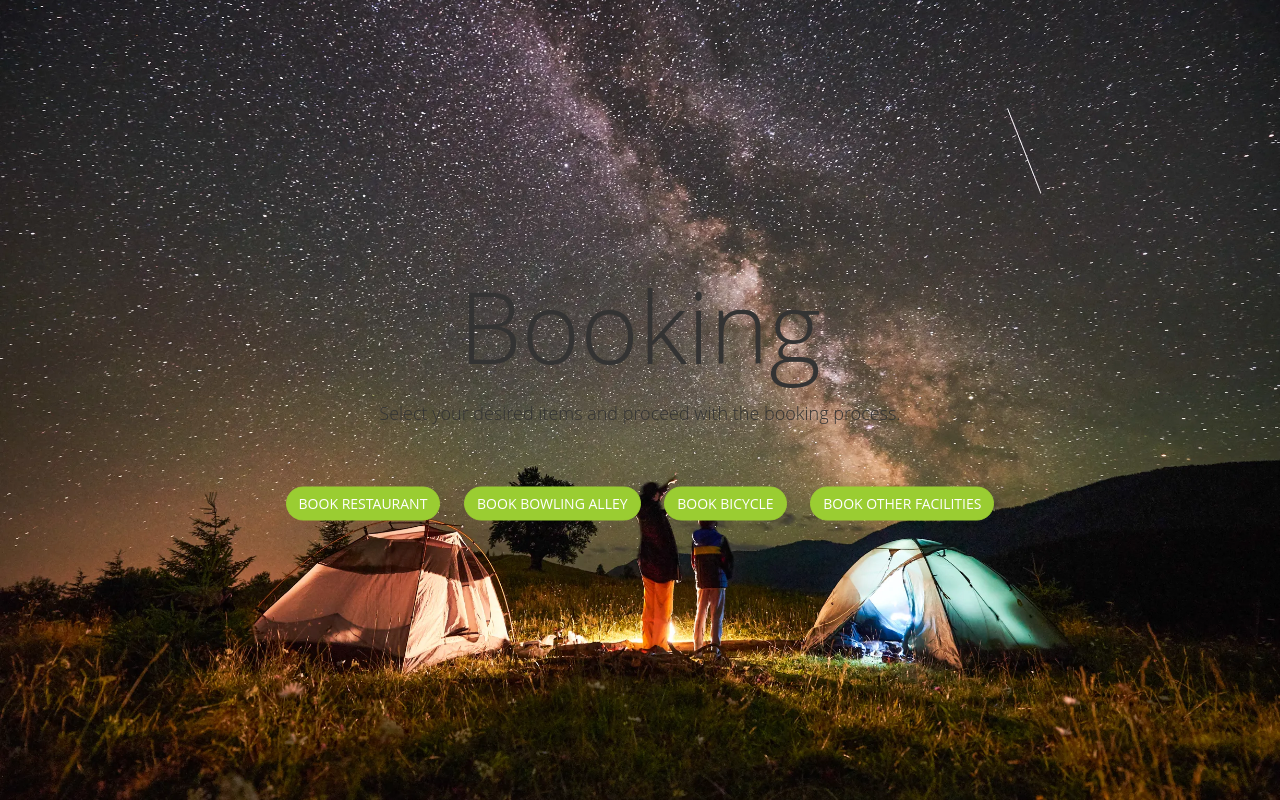
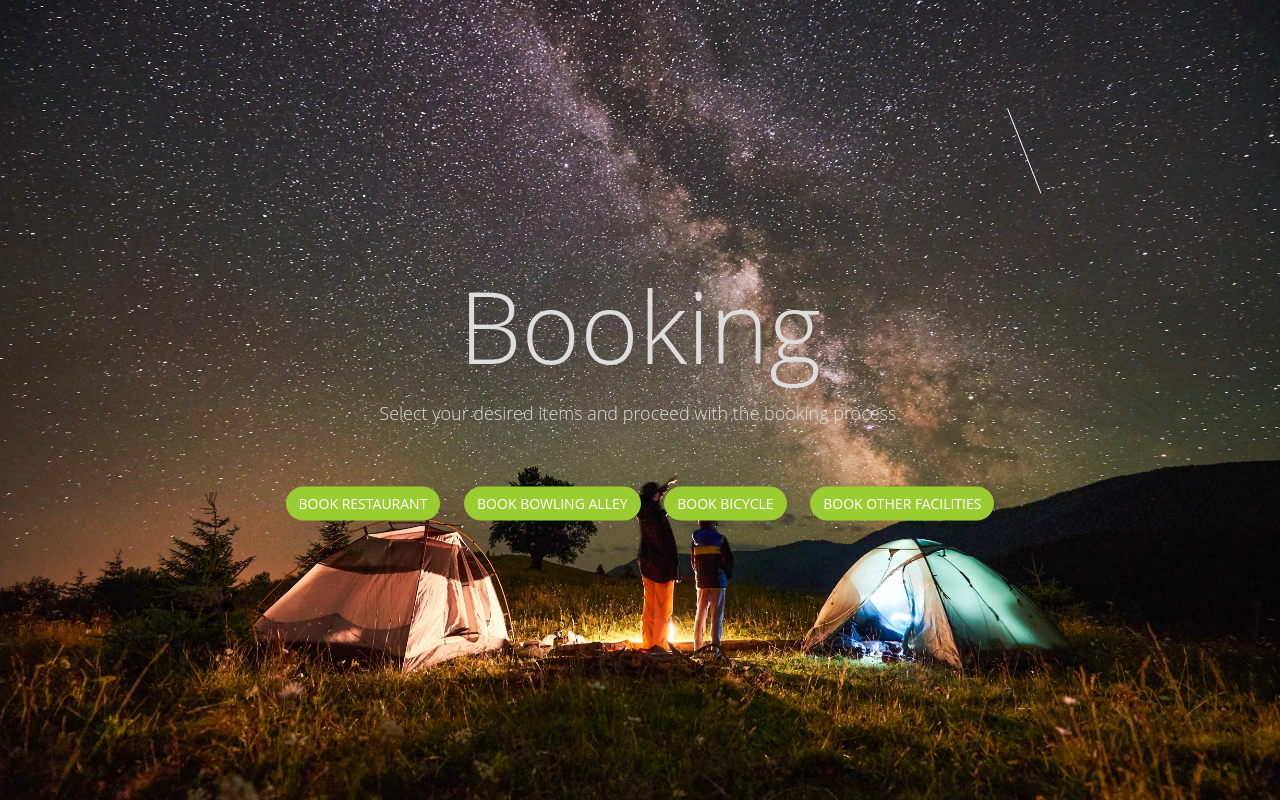
Before and after one commit to solsol1401/Web-Server-CS2, a PHP site: page /Booking/booking.html in a window 1280 px wide. Run offline with PHP 8.4, Linux system fonts and the light colour scheme.

Commit message:
Update custom.css

```diff
--- a/css/custom.css
+++ b/css/custom.css
@@ -48,14 +48,14 @@ header .header-content .header-content-inner h1 {
     margin-bottom: 20px;
     font-size: 50px;
     font-weight: 300;
-    color:#333;
+    color:#ddd;
 }
 
 header .header-content .header-content-inner p {
     margin-bottom: 50px;
     font-size: 16px;
     font-weight: 300;
-    color: #333;
+    color: #ddd;
 }
 
 @media(min-width:768px) {
```
